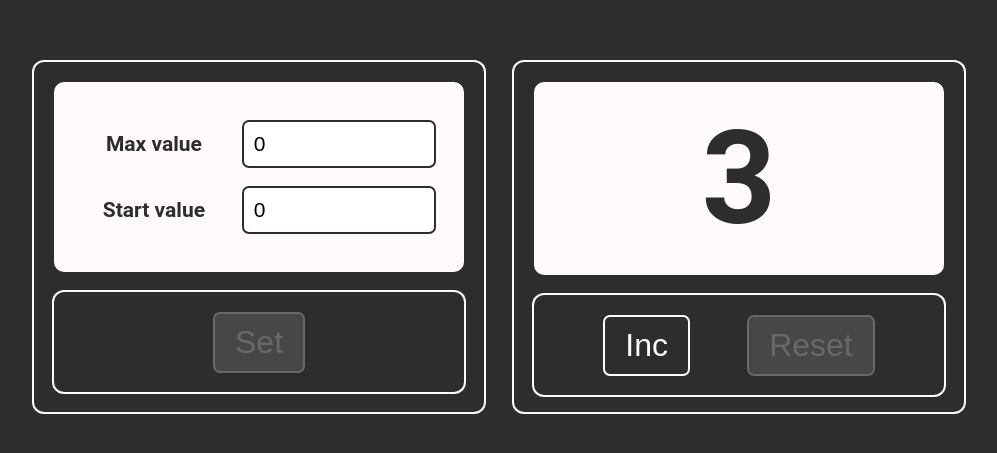
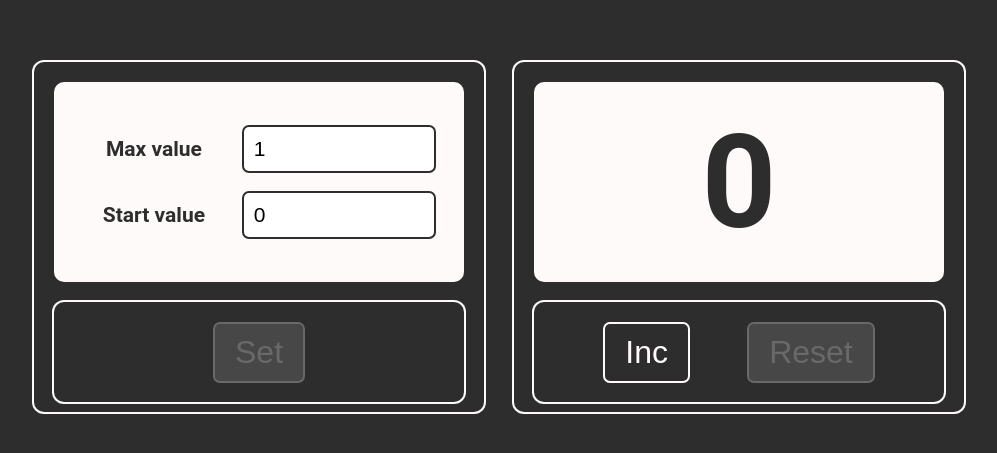
Before and after one commit to Mirudistok32/SamuraiWayIncrement, a React (Create React App) app: page / in a window 1280 px wide. Shown: the part 163-616 px from the top of the page, without its empty margins (156-1153 px from the left). Built offline with nearby package versions, Linux system fonts and the light colour scheme.

Commit message:
Finish task2, Increment app 2.0

```diff
--- a/src/App.tsx
+++ b/src/App.tsx
@@ -6,9 +6,12 @@ import { SettingCanvas } from './SettingCanvas/SettingCanvas';
 
 function App() {
 
-  const [startValue, setStartValue] = useState<number>(3)
-  const [maxValue, setMaxValue] = useState<number>(7)
+  const [startValue, setStartValue] = useState<number>(0)
+  const [maxValue, setMaxValue] = useState<number>(1)
   const [count, setCount] = useState<number>(startValue)
+  const [error, setError] = useState<string>('')
+  const [isChangeValue, setIsChangeValue] = useState<boolean>(false)
+
 
 
   const setInc = () => {
@@ -22,8 +25,13 @@ function App() {
   return (
     <div className="app">
       <SettingCanvas
+        error={error}
         setStartValue={setStartValue}
         setMaxValue={setMaxValue}
+        setCount={setCount}
+        setError={setError}
+        isChangeValue={isChangeValue}
+        setIsChangeValue={setIsChangeValue}
       />
       <CountCanvas
         startValue={startValue}
@@ -31,6 +39,8 @@ function App() {
         count={count}
         setInc={setInc}
         setReset={setReset}
+        error={error}
+        isChangeValue={isChangeValue}
       />
     </div>
   );
--- a/src/CountCanvas/CountCanvas.module.scss
+++ b/src/CountCanvas/CountCanvas.module.scss
@@ -14,6 +14,12 @@
     border-radius: 10px;
     padding: 20px 0;
     margin-bottom: 20px;
+    display: flex;
+    flex-direction: column;
+    justify-content: center;
+    flex: 1 0 auto;
+    max-height: 200px;
+    height: 100%;
   }
   &__api {
     box-shadow: 0 0 0 2px snow;
@@ -24,6 +30,7 @@
     display: flex;
     align-items: center;
     justify-content: space-evenly;
+    flex-shrink: 0;
   }
   &__max-value{
       box-shadow: 0 0 5px 3px darkred;
--- a/src/CountCanvas/CountCanvas.tsx
+++ b/src/CountCanvas/CountCanvas.tsx
@@ -12,6 +12,8 @@ type ClassesType = {
 type PropsType = {
   maxValue: number
   count: number
+  error: string
+  isChangeValue: boolean
   startValue: number
   setInc: () => void
   setReset: () => void
@@ -19,7 +21,7 @@ type PropsType = {
 
 export const CountCanvas: React.FC<PropsType> = (props) => {
 
-  const { setInc, setReset, count, maxValue, startValue } = props
+  const { setInc, setReset, count, maxValue, startValue, error, isChangeValue } = props
 
   //Объект для работы с классами
   let classes: ClassesType = {
@@ -29,10 +31,11 @@ export const CountCanvas: React.FC<PropsType> = (props) => {
   }
   if (count >= maxValue) classes.countCanvasDisplay += ` ` + s['count-canvas__max-value']
 
+
   return (
     <div className={classes.mainClass}>
       <div className={classes.countCanvasDisplay}>
-        <CountPanel count={count} maxValue={maxValue} />
+        <CountPanel count={count} maxValue={maxValue} error={error} isChangeValue={isChangeValue}/>
       </div>
       <div className={classes.countCanvasApi}>
         <Button title={'Inc'} onClick={setInc} disabled={count >= maxValue} />
--- a/src/CountPanel/CountPanel.module.scss
+++ b/src/CountPanel/CountPanel.module.scss
@@ -1,5 +1,12 @@
 .count-panel {
+  display: flex;
+  align-items: center;
+  justify-content: center;
+
   &__max-value{
       color: darkred;
   }
+  &__error{
+    font-size: 32px;
+  }
 }
--- a/src/CountPanel/CountPanel.tsx
+++ b/src/CountPanel/CountPanel.tsx
@@ -5,19 +5,28 @@ import s from './CountPanel.module.scss';
 type PropsType = {
   count: number
   maxValue: number
+  error: string
+  isChangeValue: boolean
 }
 
 export const CountPanel: React.FC<PropsType> = (props) => {
 
-  const { count, maxValue } = props
+  const { count, maxValue, error, isChangeValue } = props
 
   let mainClass = s['count-panel']
-  if(count >= maxValue) mainClass += ` ` + s['count-panel__max-value']
+  let mainClassError = s['count-panel__error']
+  if (count >= maxValue) mainClass += ` ` + s['count-panel__max-value']
 
   return (
     <div className={mainClass}>
       {
-        count
+        !error && !isChangeValue && count
+      }
+      {
+        error && <span className={mainClassError}>Incorrect value!</span>
+      }
+      {
+        isChangeValue && !error && <span className={mainClassError}>Press 'set'</span>
       }
     </div>
   );
--- a/src/Input/Input.module.scss
+++ b/src/Input/Input.module.scss
@@ -15,7 +15,14 @@
     font-size: 21px;
     box-shadow: 0 0 0 2px #2d2d2d;
   }
-  &__input:focus{
+  &__input:focus {
     box-shadow: 0 0 0 2px #2d2d2d, 0 0 20px 1px skyblue;
   }
+  &__input-error {
+    background-color: palevioletred;
+    box-shadow:  0 0 0 1px red, 0 0 0 2px #2d2d2d, 0 0 20px 1px skyblue;
+  }
+  &__input-error.main__input:focus {
+    box-shadow:  0 0 0 1px red, 0 0 0 2px #2d2d2d, 0 0 20px 1px skyblue;
+  }
 }
--- a/src/Input/Input.tsx
+++ b/src/Input/Input.tsx
@@ -5,26 +5,31 @@ import s from './Input.module.scss';
 type PropsType = {
   title: string
   value: number
+  error?: string
   setValue: (value: number) => void
+  setIsChangeValue?: () => void
 }
 
 export const Input: React.FC<PropsType> = (props) => {
 
-  const { title, value, setValue } = props
+  const { title, value, error, setValue,setIsChangeValue } = props
 
   let mainClass = s.main
   let mainClassTitle = s.main__title
   let mainClassInput = s.main__input
-
+  if (error) mainClassInput += ` ` + s['main__input-error']
 
   const onChangeHandler = (e: ChangeEvent<HTMLInputElement>) => {
     setValue(+e.currentTarget.value)
+    setIsChangeValue && setIsChangeValue()
   }
 
   return (
-    <label className={mainClass} >
-      <span className={mainClassTitle}>{title}</span>
-      <input className={mainClassInput} type="number" min="-1" value={value} onChange={onChangeHandler} />
-    </label>
+    <>
+      <label className={mainClass} >
+        <span className={mainClassTitle}>{title}</span>
+        <input className={mainClassInput} type="number" min="-1" value={value} onChange={onChangeHandler} />
+      </label>
+    </>
   );
 }
--- a/src/SettingCanvas/SettingCanvas.module.scss
+++ b/src/SettingCanvas/SettingCanvas.module.scss
@@ -21,6 +21,8 @@
     flex-direction: column;
     justify-content: center;
     flex: 1 0 auto;
+    max-height: 200px;
+    height: 100%;
   }
   &__api {
     box-shadow: 0 0 0 2px snow;
@@ -36,4 +38,10 @@
   &__max-value{
       box-shadow: 0 0 5px 3px darkred;
   }
+  &__error{
+    display: inline-block;
+    font-size: 15px;
+    background-color: pink;
+    padding: 5px;
+  }
 }
--- a/src/SettingCanvas/SettingCanvas.tsx
+++ b/src/SettingCanvas/SettingCanvas.tsx
@@ -1,4 +1,4 @@
-import React, { useState } from 'react';
+import React, { useState, useEffect } from 'react';
 import s from './SettingCanvas.module.scss';
 import { Button } from '../Button/Button';
 import { Input } from '../Input/Input';
@@ -7,41 +7,85 @@ type ClassesType = {
   mainClass: string
   countCanvasDisplay: string
   countCanvasApi: string
+  countSpanError: string
 }
 
 type PropsType = {
+  error: string
+  isChangeValue: boolean
+  setIsChangeValue: (isChangeValue: boolean) => void
   setStartValue: (value: number) => void
   setMaxValue: (value: number) => void
+  setCount: (value: number) => void
+  setError: (error: string) => void
 }
 
 export const SettingCanvas: React.FC<PropsType> = (props) => {
 
-  const { setStartValue, setMaxValue } = props
+  const { setStartValue, setMaxValue, setCount, setError, error, isChangeValue, setIsChangeValue } = props
 
-  const [maxValueLocal, setMaxValueLocal] = useState<number>(0)
+  const [maxValueLocal, setMaxValueLocal] = useState<number>(1)
   const [startValueLocal, setStartValueLocal] = useState<number>(0)
 
   //Объект для работы с классами
   let classes: ClassesType = {
     mainClass: s['count-canvas'],
     countCanvasDisplay: s['count-canvas__display'],
-    countCanvasApi: s['count-canvas__api']
+    countCanvasApi: s['count-canvas__api'],
+    countSpanError: s['count-canvas__error']
   }
 
+  const isError = () => {
+    if (startValueLocal < 0) {
+      setError("Start value can not be less 0")
+    } else if (maxValueLocal === startValueLocal) {
+      setError("Start value can not be equally Max value")
+    } else if (startValueLocal > maxValueLocal) {
+      setError("Start value can not be more Max value")
+    } else {
+      setError("")
+    }
+  }
+
+  useEffect(() => {
+    isError()
+  }, [maxValueLocal, startValueLocal])
 
   const onClickHandler = () => {
     setStartValue(startValueLocal)
     setMaxValue(maxValueLocal)
+    setCount(startValueLocal)
+    setIsChangeValue(false)
+  }
+
+  const setIsChangeValueHandler = () => {
+    setIsChangeValue(true)
   }
 
   return (
     <div className={classes.mainClass}>
       <div className={classes.countCanvasDisplay}>
-        <Input title={"Max value"} value={maxValueLocal} setValue={setMaxValueLocal} />
-        <Input title={"Start value"} value={startValueLocal} setValue={setStartValueLocal} />
+        <Input
+          title={"Max value"}
+          value={maxValueLocal}
+          setValue={setMaxValueLocal}
+          error={error}
+          setIsChangeValue={setIsChangeValueHandler} />
+        <Input
+          title={"Start value"}
+          value={startValueLocal}
+          setValue={setStartValueLocal}
+          error={error}
+          setIsChangeValue={setIsChangeValueHandler} />
+        {
+          error && <span className={classes.countSpanError}>{error}</span>
+        }
       </div>
       <div className={classes.countCanvasApi}>
-        <Button title={'Set'} onClick={onClickHandler} disabled={startValueLocal < 1}/>
+        <Button
+          title={'Set'}
+          onClick={onClickHandler}
+          disabled={error !== '' || !isChangeValue} />
       </div>
     </div>
   );
```
